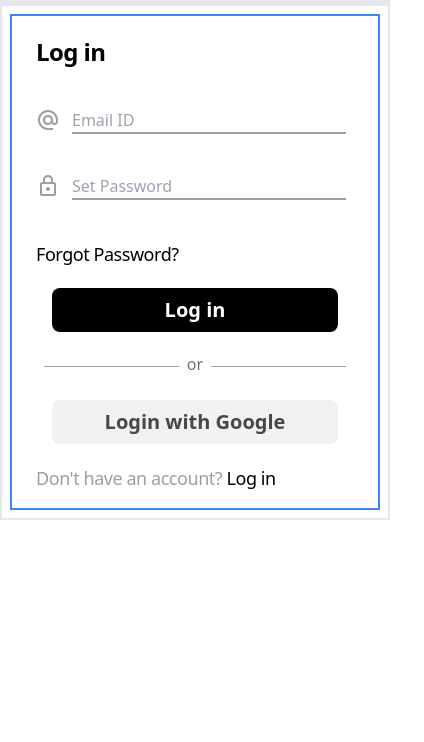
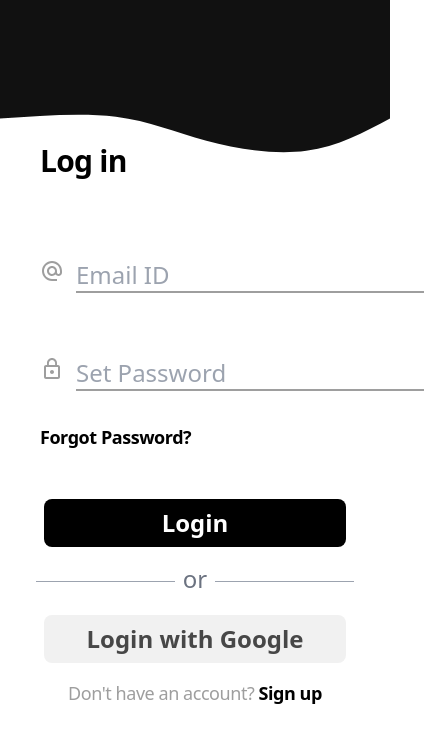
Before and after one commit to Shivani-57/University, a React (Create React App) app in the folder client/: page /login in a window 390 px wide. Shown: the top 742 px of the page, 424 px wide, since content can reach past the window. Built offline with nearby package versions, Linux system fonts and the light colour scheme.

Commit message:
Login Page mobileview

```diff
--- a/client/src/Components/Auth/Login.js
+++ b/client/src/Components/Auth/Login.js
@@ -1,53 +1,109 @@
-import React from 'react'
+import React, { useState } from 'react'
 import { BiUser } from "react-icons/bi";
 import { MdAlternateEmail } from "react-icons/md";
 import { MdLockOutline } from "react-icons/md";
 import { Link } from 'react-router-dom';
+import LoginSvg from '../../assets/LoginSvg';
 function Login() {
+  const [formData, setFormData] = useState({});
+  const [errorMsg, setErrorMsg] = useState("");
+
+  function handleChange(e) {
+    console.log("name: " + e.target.name);
+    console.log("value: " + e.target.value);
+    setFormData({
+      ...formData,
+      [e.target.name]: e.target.value,
+    });
+  }
+  function handleSubmit(e) {
+    e.preventDefault();
+    console.log(formData);
+  }
   return (
-    <div>
-       <div className='lg:flex'>
-      {/* <div>
-      <img src={wave} className='block border-2 border-pink-600'></img>
-
-      </div> */}
-      <div className='border-2'>
-
+    <div className="flex flex-col h-screen w-screen">
+      <div className="hidden"></div>
+      <div className=" flex-1 flex flex-col ">
+        <div className=" left-0 -z-10  right-0 rounded  ">
+        <LoginSvg />
         </div>
 
-      <div className='border-2 '>
-        <form className='border-2 m-2 border-blue-500 md:border-pink-700 lg:border-green-700 xl:border-black' >
-          <div className='m-4'>
-            <div className='m-2 my-5 font-bold text-2xl text-black tracking-tight'>Log in</div>
-            <div className='m-2'>
+        <div className="-mt-[8vh] sm:-mt-[10vh] md:-mt-[10vh] lg:-mt-[15vh] flex-1 flex flex-col  h-fit">
+          <form
+            className="bg-transparent  h-fit "
+            onSubmit={handleSubmit}
 
-          <div className='flex my-10'>
-            <label htmlFor='email' className='mr-3 '><MdAlternateEmail className='text-input text-2xl'/></label>
-            <input type='email' name='email' id='email' placeholder='Email ID ' className='border-b-2 outline-none border-input flex-grow mr-2'/>
+          >
+            <div className="  flex flex-col justify-center h-fit ">
+              <div className=" py-6 px-10 md:pl-16 lg:pl-20  font-bold text-3xl sm:text-5xl text-black tracking-tight flex   justify-start ">
+                Log in
               </div>
-          <div className='flex my-10'>
-            <label htmlFor='password' className='mr-3 '><MdLockOutline className='text-input text-2xl'/></label>
-            <input type='password' name='password' id='password' placeholder='Set Password' className='border-b-2 outline-none border-input flex-grow mr-2' />
+              <div className="px-5 py-1 sm:px-14 sm:py-7 md:px-28 md:py-9 lg:px-40 lg:py-9">
+
+                <div className=" flex my-10 py-3 px-5">
+                  <label htmlFor="email" className="mr-3 ">
+                    <MdAlternateEmail className="text-input text-2xl sm:text-3xl" />
+                  </label>
+                  <input
+                    type="email"
+                    name="email"
+                    id="email"
+                    placeholder="Email ID "
+                    className="border-b-2 text-2xl sm:text-3xl outline-none border-input flex-grow mr-2"
+                    onChange={handleChange}
+                  />
                 </div>
-          <div>
-            <span className='text-black tracking-tight text-lg font-medium cursor-pointer'>Forgot Password? </span>
+                <div className=" flex my-10 py-3 px-5">
+                  <label htmlFor="password" className="mr-3 ">
+                    <MdLockOutline className="text-input text-2xl sm:text-3xl" />
+                  </label>
+                  <input
+                    type="password"
+                    name="password"
+                    id="password"
+                    placeholder="Set Password"
+                    className="border-b-2 text-2xl sm:text-3xl outline-none border-input flex-grow mr-2"
+                    onChange={handleChange}
+                  />
                 </div>
-          <div className='flex justify-center my-5 '>
-            <button className='bg-button_bg text-button_text text-xl rounded-lg w-full mx-4 py-2 font-semibold' >Log in</button>
+                <div className=' px-5 -mt-5 pb-10'>
+                  <span className='text-black font-bold tracking-tight text-lg sm:text-xl cursor-pointer'>
+                      Forgot Password?
+                  </span>
                 </div>
-          <div className='flex items-center my-5'>
+                <div className="flex justify-center p-2 ">
+                  <button className="bg-button_bg text-button_text text-2xl sm:text-3xl rounded-lg w-full mx-4 py-2 font-semibold">
+                    Login
+                  </button>
+                </div>
+                <div className=" flex items-center  p-2">
                   <div className="flex-grow h-px bg-gray-400 mx-2"></div>
-            <span className=" pb-1 text-gray-500">or</span>
+                  <span className=" pb-1 text-2xl sm:text-3xl text-gray-500">or</span>
                   <div className="flex-grow h-px bg-gray-400 mx-2"></div>
                 </div>
-          <div className='flex justify-center my-5'>
-            <button className='bg-google_bg text-google_text text-xl rounded-lg w-full mx-4 py-2 font-semibold'>Login with Google</button>
+                <div className=" flex justify-center p-2">
+                  <button className="bg-google_bg text-google_text text-2xl sm:text-3xl rounded-lg w-full mx-4 py-2 font-semibold">
+                    Login with Google
+                  </button>
                 </div>
-          <div>
-            <span className='text-input tracking-tight text-lg'>Don't have an account? <Link to="/" className='text-black font-medium tracking-tight text-lg'>Log in</Link></span>
+                <div className=" flex justify-center py-2">
+                  <span className="text-input tracking-tight font-medium text-lg sm:text-xl">
+                    Don't have an account?{" "}
+                    <Link
+                      to="/login"
+                      className="text-black font-semibold tracking-tight text-lg sm:text-xl"
+                    >
+                      Sign up
+                    </Link>
+                  </span>
                 </div>
               </div>
             </div>
+            {errorMsg && errorMsg ? (
+              <div className="text-red-500 text-xl m-2">{errorMsg}</div>
+            ) : (
+              <div></div>
+            )}
           </form>
         </div>
       </div>
--- a/client/src/Components/Auth/Signup.js
+++ b/client/src/Components/Auth/Signup.js
@@ -25,7 +25,7 @@ function Signup() {
     console.log(formData);
   }
   return (
-    <div className="flex flex-colh-screen">
+    <div className="flex flex-col h-screen w-screen">
       <div className="hidden"></div>
       <div className=" flex-1 flex flex-col ">
         <div className=" left-0 -z-10  right-0 rounded  ">
--- /dev/null
+++ b/client/src/assets/LoginSvg.js
@@ -0,0 +1,28 @@
+import React from "react";
+
+function LoginSvg() {
+  return (
+    <div>
+      <svg
+        width="100%"
+        height="100%"
+        id="svg"
+        viewBox="0 0 1440 690"
+        xmlns="http://www.w3.org/2000/svg"
+        class="transition duration-300 ease-in-out delay-150"
+      >
+        <path
+          d="M 0,700 L 0,262 C 96.25,210.21428571428572 192.5,158.42857142857144 309,143 C 425.5,127.57142857142857 562.25,148.5 678,180 C 793.75,211.5 888.5,253.57142857142856 1012,269 C 1135.5,284.42857142857144 1287.75,273.2142857142857 1440,262 L 1440,700 L 0,700 Z"
+          stroke="none"
+          stroke-width="0"
+          fill="#111111"
+          fill-opacity="1"
+          class="transition-all duration-300 ease-in-out delay-150 path-0"
+          transform="rotate(-180 720 350)"
+        ></path>
+      </svg>
+    </div>
+  );
+}
+
+export default LoginSvg;
```
Lines whose indentation alone changed are shown as unchanged.
